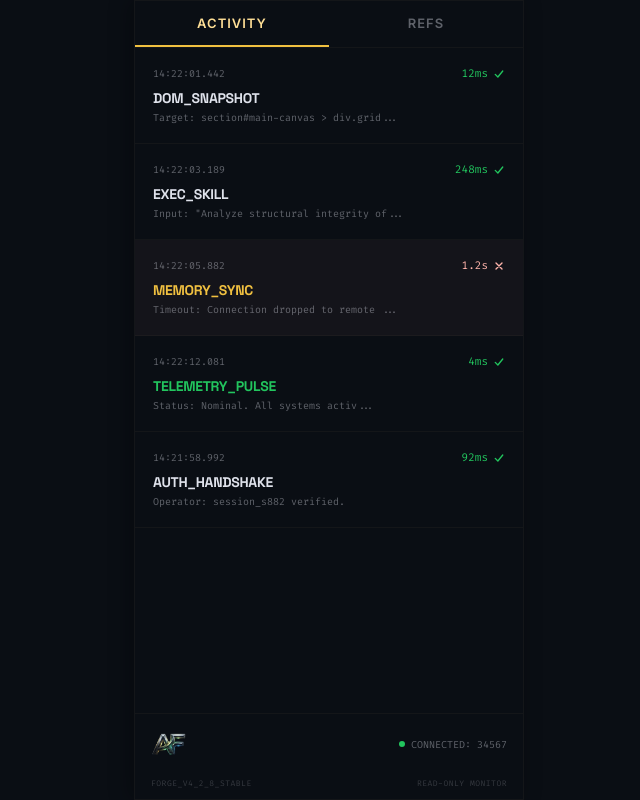
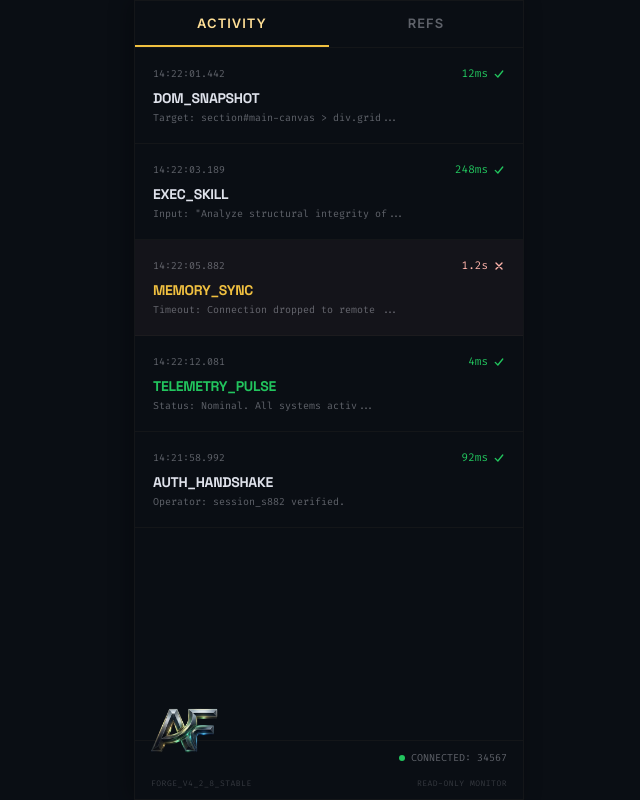
Before and after one commit to d-wwei/apex-forge, a browser extension: page frontend/side-panel.html in a window 1280 px wide. Shown: the whole page, without its empty margins (311-951 px from the left). Drawn offline with Linux system fonts and the light colour scheme.

Commit message:
float footer logo as overlay layer above footer bar, 72px

```diff
--- a/frontend/side-panel.html
+++ b/frontend/side-panel.html
@@ -99,9 +99,7 @@
 
   <!-- Footer -->
   <div class="side-panel-footer">
-    <div class="side-panel-footer-left">
-      <img class="side-panel-footer-logo" src="/hd_logo_AF.png" alt="AF" draggable="false">
-    </div>
+    <img class="side-panel-footer-logo" src="/hd_logo_AF.png" alt="AF" draggable="false">
     <div class="side-panel-footer-right">
       <span class="side-panel-footer-dot"></span>
       <span>CONNECTED: 34567</span>
--- a/frontend/styles.css
+++ b/frontend/styles.css
@@ -1102,24 +1102,25 @@ html, body {
 
 /* Side Panel Footer */
 .side-panel-footer {
-  padding: 12px 16px;
+  position: relative;
+  padding: 10px 16px;
   border-top: 1px solid var(--border-main);
   display: flex;
-  justify-content: space-between;
+  justify-content: flex-end;
   align-items: center;
   font-family: var(--font-mono);
   font-size: 10px;
   color: var(--text-muted);
 }
-.side-panel-footer-left {
-  display: flex;
-  align-items: center;
-  gap: 8px;
-}
 .side-panel-footer-logo {
-  width: 36px;
-  height: 36px;
+  width: 72px;
+  height: 72px;
   object-fit: contain;
+  position: absolute;
+  left: 14px;
+  bottom: 8px;
+  pointer-events: none;
+  z-index: 1;
 }
 .side-panel-footer-version {
   font-size: 8px;
```
